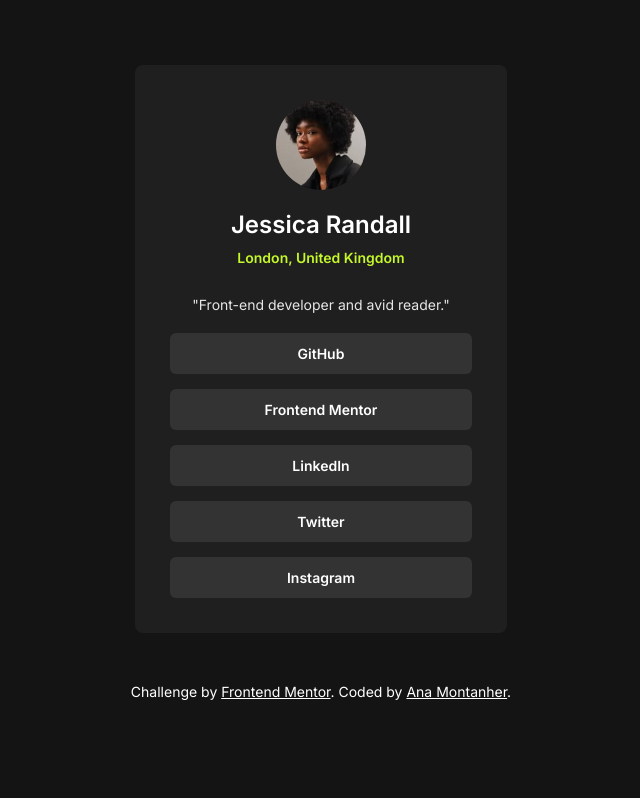
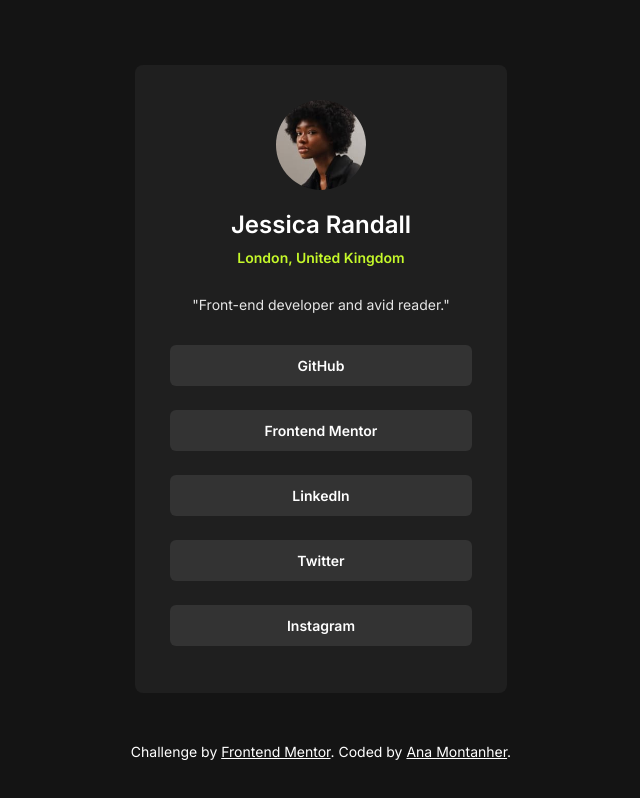
Before and after one commit to AnaMontanher/Social-Links-Profile, a plain HTML site: page index.html in a window 1280 px wide. Shown: the whole page, without its empty margins (319-959 px from the left). Drawn offline with Linux system fonts and the light colour scheme.

Commit message:
ul li links

```diff
--- a/index.html
+++ b/index.html
@@ -31,13 +31,13 @@
         <h2>London, United Kingdom</h2>
         <p>"Front-end developer and avid reader."</p>
       </div>
-      <div id="socialLinks">
-        <a target="_blank" href="">GitHub</a>
-        <a target="_blank" href="">Frontend Mentor</a>
-        <a target="_blank" href="">LinkedIn</a>
-        <a target="_blank" href="">Twitter</a>
-        <a target="_blank" href="">Instagram</a>
-      </div>
+        <ul>
+        <li><a target="_blank" href="">GitHub</a></li>
+        <li><a target="_blank" href="">Frontend Mentor</a></li>
+        <li><a target="_blank" href="">LinkedIn</a></li>
+        <li><a target="_blank" href="">Twitter</a></li>
+        <li><a target="_blank" href="">Instagram</a></li>
+      </ul>
     </div>
 
     <div class="attribution">
--- a/style.css
+++ b/style.css
@@ -50,18 +50,20 @@ p{
     color: hsl(0, 0%, 90%);
 }
 
-#socialLinks {
-  display: flex;
-  flex-direction: column;
-  justify-items: center;
-  gap: 15px;
-
-
+ul{
+  padding:0;
 }
 
-#socialLinks a{
+ul li{
+  list-style: none;
   padding: 12px 0;
+  text-align: center;
+}
+
+ ul li a{
+  display: block;
   background: hsl(0, 0%, 20%);
+  padding: 12px 0;
   text-align: center;
   text-decoration: none;
   border-radius: 6px;
```
